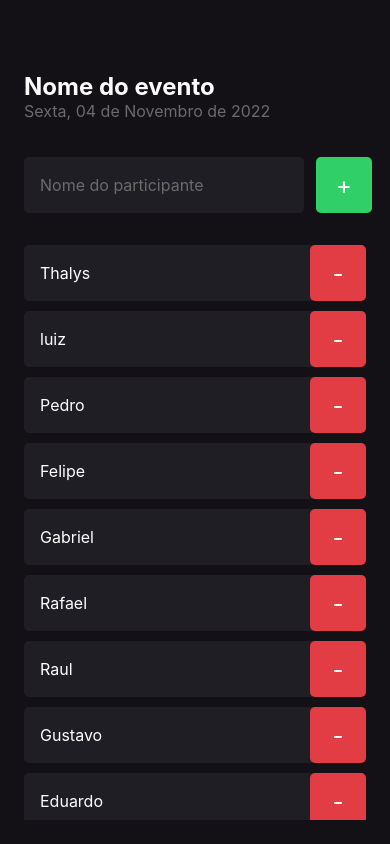
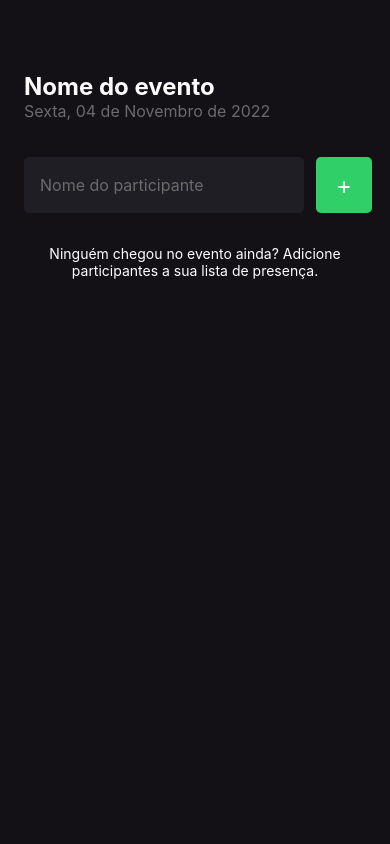
Before and after one commit to Thalys001/imhere, a React Native app: screen / in a window 390 px wide. Built offline with nearby package versions, Linux system fonts and the light colour scheme.

Commit message:
feat: adding and saving participants

```diff
--- a/src/screens/Home/index.tsx
+++ b/src/screens/Home/index.tsx
@@ -1,3 +1,4 @@
+import React, { useState } from 'react';
 import { Text, View, TextInput, TouchableOpacity, FlatList, Alert } from 'react-native';
 
 import { Participant } from '../../components/Participant';
@@ -5,26 +6,15 @@
 import { styles } from './styles';
 
 export function Home() {
-  const participants = [
-    'Thalys',
-    'luiz',
-    'Pedro',
-    'Felipe',
-    'Gabriel',
-    'Rafael',
-    'Raul',
-    'Gustavo',
-    'Eduardo',
-    'Nathan',
-    'Bruno',
-    'Brendo'
-  ]
-
+  const [participants, setParticipants] = useState<string[]>([]);
+  const [participantName, setParticipantName] = useState('');
 
   function handleParticipantAdd() {
-    if (participants.includes("Thalys")) {
+    if (participants.includes(participantName)) {
       return Alert.alert("Participante existe", "Já existe um participante com este nome.")
     }
+    setParticipants(prevState => [...prevState, participantName]);
+    setParticipantName('')
   }
 
   function handleParticipantRemove(name: string) {
@@ -54,6 +44,8 @@
           style={styles.input}
           placeholder="Nome do participante"
           placeholderTextColor="#6B6B6B"
+          onChangeText={setParticipantName}
+          value={participantName}
         />
 
         <TouchableOpacity style={styles.button} onPress={handleParticipantAdd}>
```
